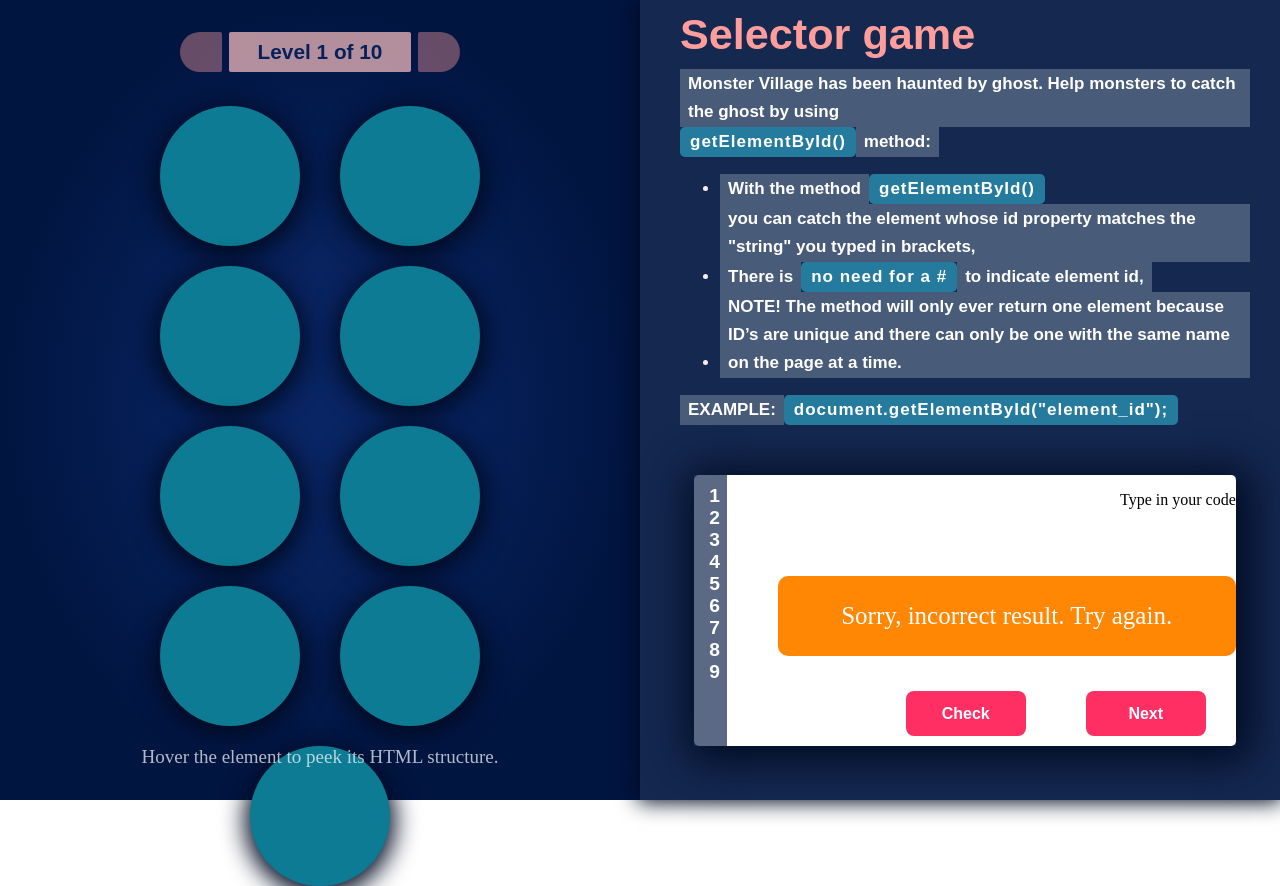
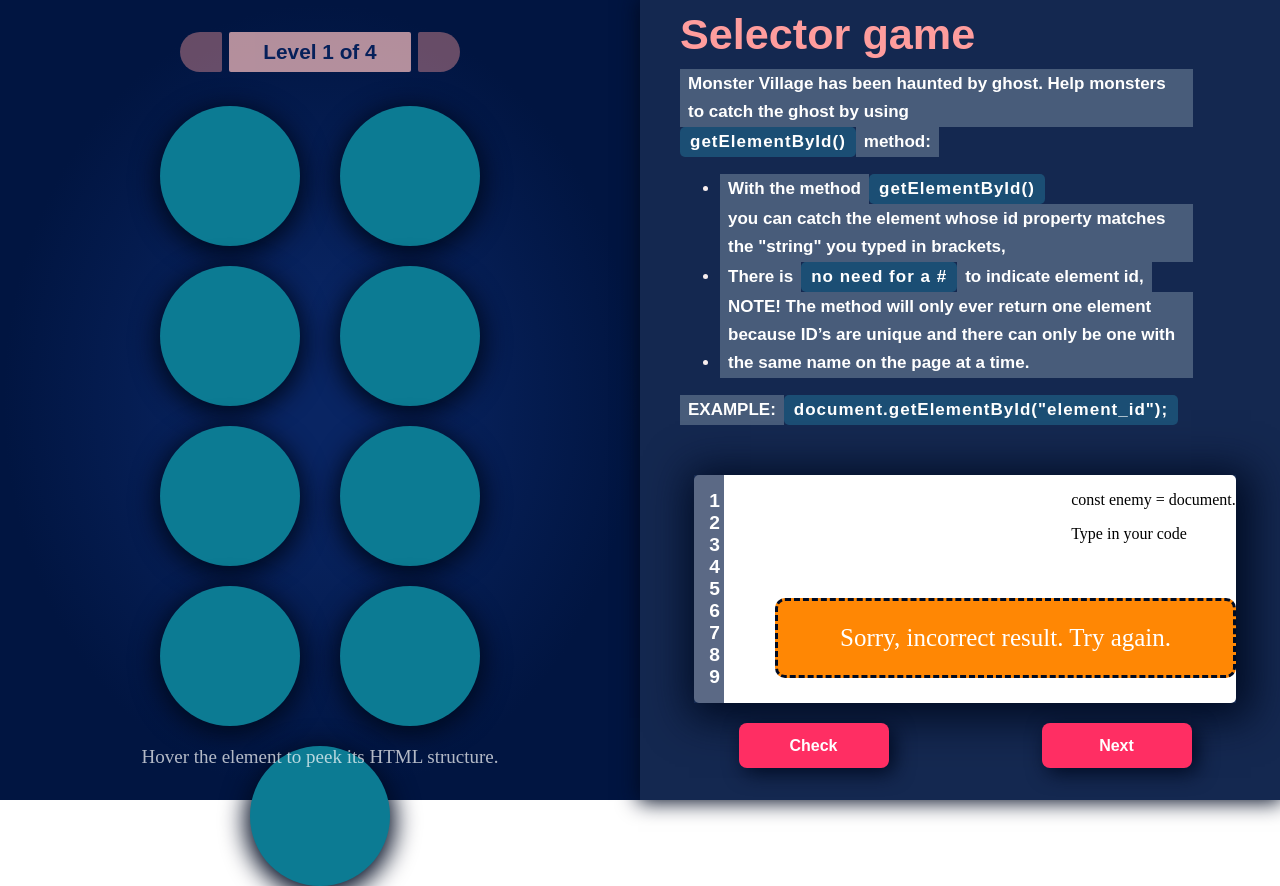
Before and after one commit to martatomchuck/MonsterJS, a React app: page / in a window 1280 px wide. Built offline with nearby package versions, Linux system fonts and the light colour scheme; a web font is replaced by a local one.

Commit message:
LevelContext updating counter with btn

```diff
--- a/js/app.js
+++ b/js/app.js
@@ -17,7 +17,7 @@ import GameEngine from './components/GameEngine';
 // APP
 const App = () => {
     return (
-        <LevelContextProvider>
+        <LevelContextProvider dataset={GameDataset}>
             <AnswerContextProvider>
                 <GameEngine dataset={GameDataset}/>
             </AnswerContextProvider>
--- a/js/components/GameEngine.js
+++ b/js/components/GameEngine.js
@@ -7,11 +7,17 @@ import { LevelContext } from "../contexts/LevelContext";
 
 
 const GameEngine = ({dataset}) => {
+    const {counter} = useContext(LevelContext);
+
+    // Długość tablicy dataset = liczba leveli w grze
+    useEffect(() => {
+        console.log('dataset', dataset.length);
+    })
 
     return (
         <div className="container">
-            <SectionLeft level={dataset[0].level} elements={dataset[0].elements}/>
-            <SectionRight description={dataset[0].task_description} instructions={dataset[0].instructions} example={dataset[0].example} default={dataset[0].default_input} expected={dataset[0].expected_input}/>
+            <SectionLeft level={dataset[counter].level} elements={dataset[counter].elements}/>
+            <SectionRight description={dataset[counter].task_description} instructions={dataset[counter].instructions} example={dataset[counter].example} defaultInput={dataset[counter].default_input} expectedInput={dataset[counter].expected_input}/>
         </div>
     );
 }
--- a/js/components/SectionLeft.js
+++ b/js/components/SectionLeft.js
@@ -13,24 +13,13 @@ const SectionLeft = ({level, elements}) => {
     )
 }
 
-const Counter = (props) => {
-    // return (
-    //     <LevelContext.Consumer>{(context) => {
-    //         const {level, handlePrevButton, handleNextButton} = context;
-    //         return (
-    //             <div className="counter">
-    //                 <div id="counter-prev" onClick={handlePrevButton}></div>
-    //                 <div id="counter-level">Level {level} of 10</div>
-    //                 <div id="counter-next" onClick={handleNextButton}></div>
-    //             </div>
-    //         )
-    //     }}</LevelContext.Consumer>
-    // )
+const Counter = ({level}) => {
+    const {counter, handlePrevBtn, handleNextBtn} = useContext(LevelContext);
     return (
         <div className="counter">
-            <div id="counter-prev"></div>
-            <div id="counter-level">Level {props.level} of 10</div>
-            <div id="counter-next"></div>
+            <div id="counter-prev" onClick={handlePrevBtn}></div>
+            <div id="counter-level">Level {level} of 4</div>
+            <div id="counter-next" onClick={handleNextBtn}></div>
         </div>
     )
 }
--- a/js/components/SectionRight.js
+++ b/js/components/SectionRight.js
@@ -1,17 +1,21 @@
-import React, { Component, useState, useEffect, useContext } from "react";
+import React, { useState, useEffect, useContext, useReducer  } from "react";
 
-const SectionRight = ({description, instructions, example}) => {
+const SectionRight = ({description, instructions, example, defaultInput, expectedInput}) => {
     return (
         <section className="section-right">
             <Name/>
             <Instructions description={description} instructions={instructions} example={example}/>
-            <Console/>
+            <Console defaultInput={defaultInput} expectedInput={expectedInput}/>
+            <div className="console-buttons">
+                <BtnOutput/>
+                <BtnNext/>
+            </div>
         </section>
     )
 }
 
 const Name = () => {
-    return <div className="title">Selector game<span></span></div>
+    return <div className="title">Selector game</div>
 }
 
 const Instructions = ({description, instructions, example}) => {
@@ -25,8 +29,8 @@ const Instructions = ({description, instructions, example}) => {
             <div className="description">
                 <ul>
                     {instructions.map((el) => {
-                        return <li key={el.id}>{el.bullet.map((el) => {
-                            return <span key={el.id} className={el.bold ? "bold" : ""}>{el.text}</span>
+                        return <li key={el.id}>{el.bullet.map((el2) => {
+                            return <span key={el2.id} className={el2.bold ? "bold" : ""}>{el2.text}</span>
                         })}</li>
                     })}
                 </ul>
@@ -40,27 +44,24 @@ const Instructions = ({description, instructions, example}) => {
     )
 }
 
-const Console = () => {
+const Console = ({defaultInput, expectedInput}) => {
     return (
         <div className="console">
             <div className="console-numbers">1 2 3 4 5 6 7 8 9</div>
             <div className="console-task">
-                <InputCode/>
-                <OutputCode/>
-                <div className="console-buttons">
-                    <BtnOutput/>
-                    <BtnNext/>
-                </div>
+                <InputCode defaultInput={defaultInput}/>
+                <OutputCode expectedInput={expectedInput}/>
             </div>
         </div>
     )
 }
 
-const InputCode = () => {
+const InputCode = ({defaultInput}) => {
     const [userAnswer, setUserAnswer] = useState("");
 
     return (
         <div>
+            <p>{defaultInput}</p>
             <p>Type in your code</p>
         </div>
     )
--- a/js/contexts/LevelContext.js
+++ b/js/contexts/LevelContext.js
@@ -1,25 +1,29 @@
-import React, { createContext, Component } from 'react';
+import React, { createContext, useState } from 'react';
 
 export const LevelContext = createContext();
 
-class LevelContextProvider extends Component {
-    state = {
-        level: 1
+const LevelContextProvider = (props) => {
+    const [counter, setCounter] = useState(0);
+
+    const handlePrevBtn = () => {
+        if (counter === 0) {
+            setCounter(0);
+        } else {
+        setCounter(counter-1);
+        }
     }
-    handlePrevBtn = () => {
-        this.setState({ level: this.state.level-1});
-        console.log(this.state.level - 1);
+    const handleNextBtn = () => {
+        if (counter === props.dataset.length-1) {
+            setCounter(props.dataset.length-1)
+        } else {
+        setCounter(counter+1);
+        }
     }
-    handleNextBtn = () => {
-        this.setState({ level: this.state.level+1});
-    }
-    render () {
-        return (
-            <LevelContext.Provider value={{...this.state, handlePrevBtn: this.handlePrevBtn, handleNextBtn: this.handleNextBtn}}>
-                {this.props.children}
-            </LevelContext.Provider>
-        )
-    }
+    return (
+        <LevelContext.Provider value={{counter, handlePrevBtn: handlePrevBtn, handleNextBtn: handleNextBtn}}>
+            {props.children}
+        </LevelContext.Provider>
+    )
 }
 
 export default LevelContextProvider;
--- a/js/data/dataset.js
+++ b/js/data/dataset.js
@@ -23,20 +23,20 @@ export default [
                 {id:3, text:' you can catch the element whose id property matches the "string" you typed in brackets,', bold:false}
             ]},
             {id:2, bullet: [
-                {text:'There is ', bold:false},
-                {text:'no need for a #', bold:true},
-                {text:' to indicate element id,', bold:false}
+                {id:1, text:'There is ', bold:false},
+                {id:2, text:'no need for a #', bold:true},
+                {id:3, text:' to indicate element id,', bold:false}
             ]},
             {id:3, bullet: [
-                {text:'NOTE! The method will only ever return one element because ID’s are unique and there can only be one with the same name on the page at a time.', bold:false}
+                {id:1, text:'NOTE! The method will only ever return one element because ID’s are unique and there can only be one with the same name on the page at a time.', bold:false}
             ]}
         ],
         example: [
             {id:1, text:'EXAMPLE: ', bold:false},
             {id:2, text:'document.getElementById("element_id");', bold:true}
         ],
-        default_input: 'const enemy = document.getElementById()',
-        user_input: '"scary_ghost"',
+        default_input: 'const enemy = document.',
+        expected_input: 'getElementById("scary_ghost")',
         expected_output: 'const enemy = document.getElementById("scary_ghost")'
     },
     {
@@ -79,19 +79,125 @@ export default [
                 {id:3, text:' you can catch the element whose id property matches the "string" you typed in brackets,', bold:false}
             ]},
             {id:2, bullet: [
-                {text:'There is ', bold:false},
-                {text:'no need for a #', bold:true},
-                {text:' to indicate element id,', bold:false}
+                {id:1, text:'There is ', bold:false},
+                {id:2, text:'no need for a #', bold:true},
+                {id:3, text:' to indicate element id,', bold:false}
             ]},
             {id:3, bullet: [
-                {text:'NOTE! The method will only ever return one element because ID’s are unique and there can only be one with the same name on the page at a time.', bold:false}
+                {id:1, text:'NOTE! The method will only ever return one element because ID’s are unique and there can only be one with the same name on the page at a time.', bold:false}
             ]}
         ],
         example: [
             {id:1, text:'Try it yourself!', bold:false}
         ],
         default_input: 'const enemy = document.getElementById()',
-        user_input: '"scary_ghost"',
+        expected_input: '"scary_ghost"',
+        expected_output: 'const enemy = document.getElementById("scary_ghost")'
+    },
+    {
+        level: 3,
+        elements: [
+            {
+                id: 1,
+                tooltip: ''
+            },
+            {
+                id: 2,
+                tooltip: ''
+            },
+            {
+                id: 3,
+                tooltip: ''
+            },
+            {
+                id: 4,
+                tooltip: ''
+            },
+            {
+                id: 5,
+                tooltip: ''
+            },
+            {
+                id: 6,
+                tooltip: ''
+            }
+        ],
+        task_description: [
+            {id:1, text:'Monster Village has been haunted by ghost. Help monsters to catch the ghost by using ', bold:false}
+        ],
+        instructions:[
+            {id:1, bullet: [
+                {id:1, text:'With the method ', bold:false},
+                {id:2, text:'getElementById()', bold:true},
+                {id:3, text:' you can catch the element whose id property matches the "string" you typed in brackets,', bold:false}
+            ]},
+            {id:2, bullet: [
+                {id:1, text:'There is ', bold:false}
+            ]},
+            {id:3, bullet: [
+                {id:1, text:'NOTE! The method will only ever return one element because ID’s are unique and there can only be one with the same name on the page at a time.', bold:false}
+            ]}
+        ],
+        example: [
+            {id:1, text:'Try it yourself!', bold:false}
+        ],
+        default_input: 'const enemy = document.getElementById()',
+        expected_input: '"scary_ghost"',
+        expected_output: 'const enemy = document.getElementById("scary_ghost")'
+    },
+    {
+        level: 4,
+        elements: [
+            {
+                id: 1,
+                tooltip: ''
+            },
+            {
+                id: 2,
+                tooltip: ''
+            },
+            {
+                id: 3,
+                tooltip: ''
+            },
+            {
+                id: 4,
+                tooltip: ''
+            },
+            {
+                id: 5,
+                tooltip: ''
+            },
+            {
+                id: 6,
+                tooltip: ''
+            }
+        ],
+        task_description: [
+            {id:1, text:'Monster Village has been haunted by ghost. Help monsters to catch the ghost by using ', bold:false},
+            {id:2, text:'getElementById()', bold:true},
+            {id:3, text:' method:', bold:false}
+        ],
+        instructions:[
+            {id:1, bullet: [
+                {id:1, text:'With the method ', bold:false},
+                {id:2, text:'getElementById()', bold:true},
+                {id:3, text:' you can catch the element whose id property matches the "string" you typed in brackets,', bold:false}
+            ]},
+            {id:2, bullet: [
+                {id:1, text:'Monster Village has been haunted by ghost. Help monsters to catch the ghost by using ', bold:false},
+                {id:2, text:'getElementById()', bold:true},
+                {id:3, text:' method:', bold:false}
+            ]},
+            {id:3, bullet: [
+                {id:1, text:'NOTE! The method will only ever return one element because ID’s are unique and there can only be one with the same name on the page at a time.', bold:false}
+            ]}
+        ],
+        example: [
+            {id:1, text:'Try it yourself!', bold:false}
+        ],
+        default_input: 'const enemy = document.getElementById()',
+        expected_input: '"scary_ghost"',
         expected_output: 'const enemy = document.getElementById("scary_ghost")'
     }
 ];
--- a/scss/main.scss
+++ b/scss/main.scss
@@ -49,10 +49,12 @@ body {
     background-color: #ff9d9d;
     width: 15%;
     border-radius: 20px 2px 2px 20px;
+    transition: all 0.5s ease;
     cursor: pointer;
 
     &:hover {
-        opacity: 80%;
+        opacity: 70%;
+        transition: all 0.5s ease;
     }
 }
 
@@ -62,10 +64,6 @@ body {
     font-size: 1.3rem;
     font-weight: 600;
     border-radius: 2px;
-
-    &:hover {
-        opacity: 90%;
-    }
 }
 
 #counter-next {
@@ -73,9 +71,12 @@ body {
     background-color: #ff9d9d;
     width: 15%;
     border-radius: 2px 20px 20px 2px;
+    transition: all 0.5s ease;
+    cursor: pointer;
 
     &:hover {
-        opacity: 80%;
+        opacity: 70%;
+        transition: all 0.5s ease;
     }
 }
 
@@ -157,22 +158,18 @@ body {
     font-weight: 700;
     margin-bottom: 10px;
     margin-top: 5px;
-
-    span {
-        font-weight: 600;
-        opacity: 90%;
-    }
 }
 
 .description {
     color: #f8eeee;
     line-height: 28px;
     font-size: 17px;
+    width: 90%;
 
     .bold {
         display: inline-block;
         padding: 1px 10px;
-        background-color: rgba(#33bfdf, 0.55);
+        background-color: rgba(#33bfdf, 0.25);
         border-radius: 5px;
         color: white;
         font-weight: 600;
@@ -182,24 +179,25 @@ body {
 
 .console {
     width: 95%;
-    height: 400px;
-    margin: 50px 0;
+    height: 40%;
+    margin: 50px 0 20px 0;
     align-self: center;
     display: flex;
     box-shadow: 5px 5px 40px 10px #000b22;
 }
 
 .console-numbers {
-    width: 6%;
+    width: 5%;
     background-color: rgba(white, 0.3);
     color: white;
     font-size: 1.2em;
     font-weight: 600;
-    padding: 10px 15px;
+    padding: 15px 15px;
     border-radius: 5px 0 0 5px;
 }
+
 .console-task {
-    width: 94%;
+    width: 95%;
     display: flex;
     justify-content: space-between;
     flex-direction: column;
@@ -215,20 +213,21 @@ body {
     font-size: 25px;
     background-color: #FF8704;
     border-radius: 10px;
-    margin-top: 10%;
     margin-left: 5%;
     text-align: center;
-    line-height: 80px;
-
+    line-height: 74px;
+    border: 3px dashed #000b22;
 }
 
 .console-buttons {
     display: flex;
     justify-content: space-between;
+    width: 90%;
+    margin-left: 5%;
 }
 
 .btn {
-    width: 120px;
+    width: 150px;
     height: 45px;
     background-color: #ff2e63;
     color: white;
@@ -236,7 +235,14 @@ body {
     border-radius: 8px;
     text-align: center;
     line-height: 45px;
-    margin: 10px 30px;
+    margin: 0px 30px 30px 30px;
+    box-shadow: 5px 5px 20px 0px #000b22;
+    transition: all 0.5s ease;
+
+    &:hover {
+        background-color: #ff2e62b7;
+        transition: all 0.5s ease;
+    }
 }
 
 
```
